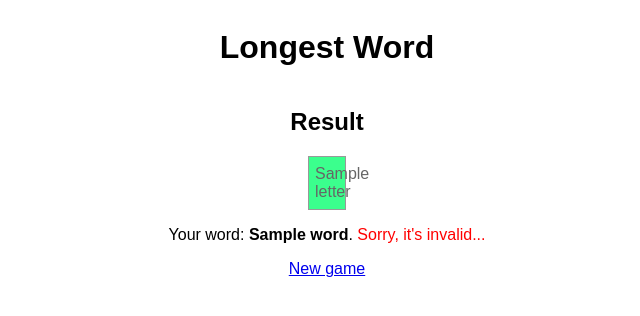
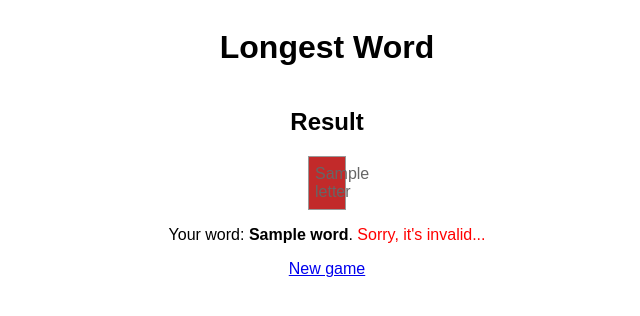
Before and after one commit to sifatkhan1990/longest-word, a Python web app: template templates/check.html in a window 1280 px wide. Shown: the top 316 px of the page, without its empty margins (313-953 px from the left). Run offline with Jinja, Linux system fonts and the light colour scheme; the template is opened without the code that fills it: most values are stand-ins (such as "Sample title", 1, 10 or a date in 2020).

Commit message:
Change letter grid background-color to a new color

```diff
--- a/static/style.css
+++ b/static/style.css
@@ -12,7 +12,7 @@ body {
   width: 24px;
   display: inline-block;
   text-align: center;
-  background-color: #3bff8d;
+  background-color: #c22a2a;
   color: #666;
 }
 #form, #results {
```
